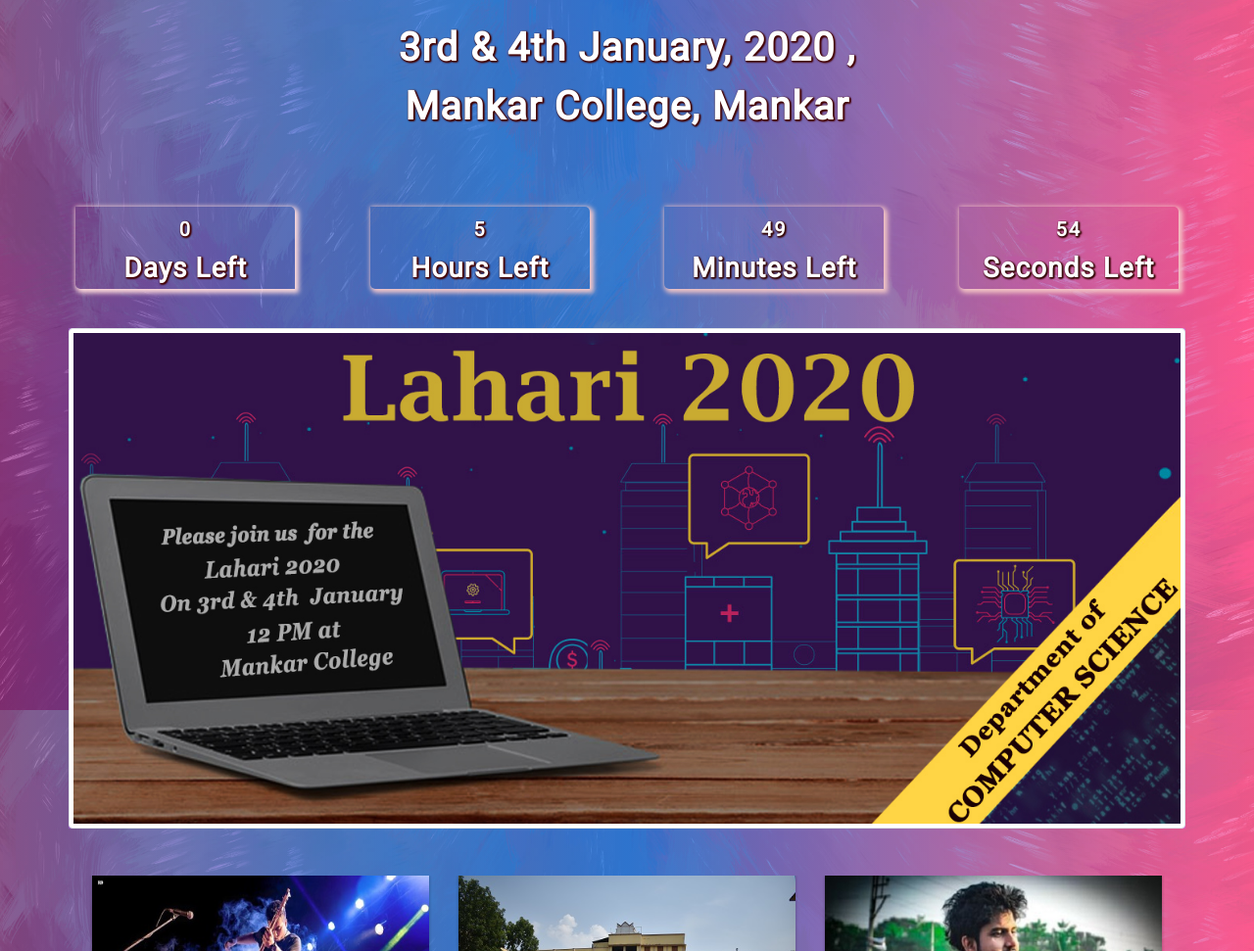
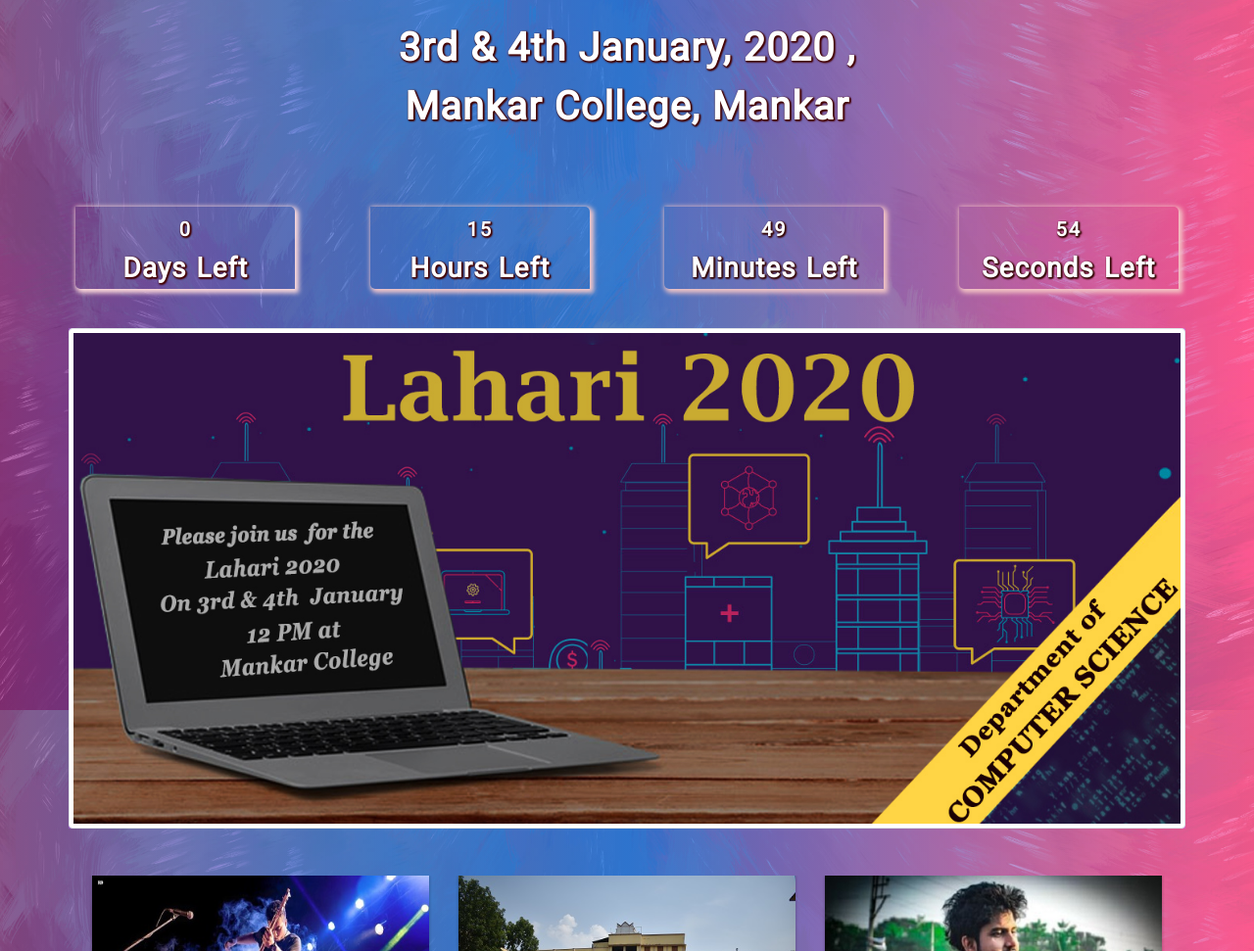
Before and after one commit to mankarcs123/teachers, a plain HTML site: page index.html in a window 1280 px wide. Shown: the part 875-1846 px from the top of the page at 98% size. Drawn offline with nearby package versions, Linux system fonts and the light colour scheme.

Commit message:
Update index.html

```diff
--- a/index.html
+++ b/index.html
@@ -178,6 +178,13 @@
   background:rgba(51,137,142,1.00);
 
 }
+#timer{
+font-size: 7vh;
+text-align: center;
+color:rgba(249,240,9,1.00);text-shadow: 2px 2px 2px #440202,2px 2px 2px #440202,2px 2px 2px #440202,2px 2px 2px #440202; letter-spacing: 3px;
+word-spacing: 2px;
+font-weight: 700;
+	}
 </style>
 </head>
 <body style="  background-image:linear-gradient(to right,rgba(204,51,153,0.6),rgba(0,102,255,0.7),rgba(255,102,204,0.6)),url(bg.jpg); background-position: center; background-attachment: fixed; background-size: cover;">
@@ -195,7 +202,7 @@
     <p class="bb" style="letter-spacing: 1px;">3rd & 4th January, 2020 , Mankar College, Mankar</p>
   </div>
   <div class="container-fluid">
-    <div class="row p-4 mx-auto d-flex text-center align-items-center justify-content-center" id="countdown">
+    <div class="row p-4 mx-auto d-flex text-center align-items-center justify-content-center" id="timer">
       <div class="col-md-3 p-3">
         <div class="col-md-10 col-sm-10 mx-auto" style=" border-bottom-left-radius: 5px; border-top-right-radius: 5px; color: rgb(254, 254, 255); font-weight: 700; font-size: 3.5vh; letter-spacing: 1px;  box-shadow:2px 2px 5px 2px #ffdbdb ; text-shadow: 1px 1px 2px #440202,1px 1px 2px #440202,1px 1px 2px #440202,1px 1px 2px #440202;
 ;" ><span style="color: rgb(254, 254, 255); font-weight: 700; font-size: 20px; letter-spacing: 2px;" id="day"></span><br>
@@ -269,29 +276,29 @@
   </div>
 </footer>
 <script>
-        function countdown(){
-            var now=new Date();
-            var eventDate= new Date(2020,0,03);
-            var currentTime= now.getTime();
-            var eventTime= eventDate.getTime();
-            var remTime= eventTime - currentTime;
-            var s = Math.floor(remTime/1000);
-            var m = Math.floor(s/60);
-            var h = Math.floor(m/60);
-            var d = Math.floor(h/24);
+        var countDownDate = new Date("Jan 03, 2020 10:00:00").getTime();
 
+var x = setInterval(function() {
 
-            h %=24;
-            m %=60;
-            s %=60;
+  var now = new Date().getTime();
 
-            document.getElementById('day').innerHTML = d ;
-            document.getElementById('hr').innerHTML = h ;
-            document.getElementById('mint').innerHTML = m ;
-            document.getElementById('sec').innerHTML = s ;
-             setTimeout(countdown,1000);
-        }
-        countdown();
+  var distance = countDownDate - now;
+
+  var days = Math.floor(distance / (1000 * 60 * 60 * 24));
+  var hours = Math.floor((distance % (1000 * 60 * 60 * 24)) / (1000 * 60 * 60));
+  var minutes = Math.floor((distance % (1000 * 60 * 60)) / (1000 * 60));
+  var seconds = Math.floor((distance % (1000 * 60)) / 1000);
+
+  document.getElementById("day").innerHTML = days;
+	 document.getElementById("hr").innerHTML = hours;
+	 document.getElementById("mint").innerHTML = minutes;
+	 document.getElementById("sec").innerHTML = seconds;
+
+  if (distance < 0) {
+    clearInterval(x);
+    document.getElementById("timer").innerHTML = "Start Socail 2020";
+  }
+}, 1000);
 
     </script>
        <script>
```
